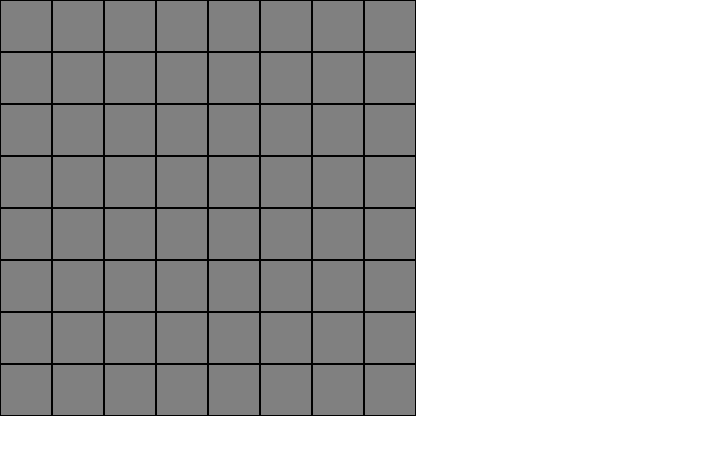
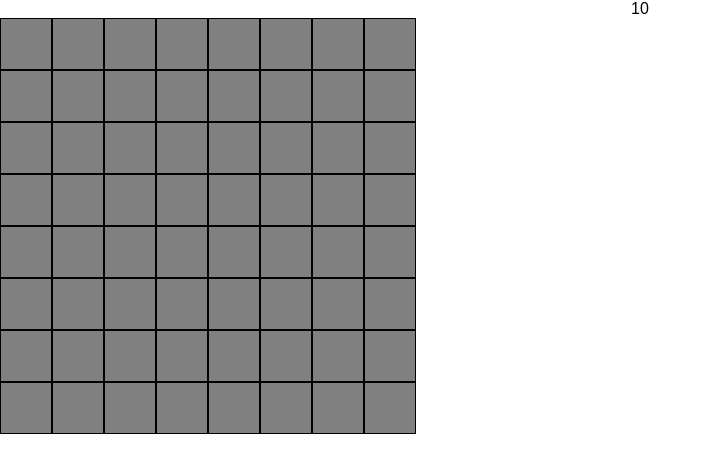
Before and after one commit to alacroix/minesweeper, a React (Create React App) app: page / in a window 1280 px wide. Shown: the top 472 px of the page, without its empty margins (0-712 px from the left). Built offline with nearby package versions, Linux system fonts and the light colour scheme.

Commit message:
Mobx and counter (#8)
* add mobx and mobx-react dependencies

* add game mobx store

* add Counter component

* connect mobx store to board and counter

* group-press only clear cells

```diff
--- a/package.json
+++ b/package.json
@@ -5,6 +5,8 @@
   "private": true,
   "dependencies": {
     "classnames": "2.2.5",
+    "mobx": "3.4.1",
+    "mobx-react": "4.3.5",
     "react": "16.2.0",
     "react-dom": "16.2.0"
   },
--- a/src/App.js
+++ b/src/App.js
@@ -3,12 +3,22 @@ import logo from './logo.svg';
 import './App.css';
 
 import Board from './components/Board';
+import Counter from './components/Counter';
+import Game from './stores/game';
 
 class App extends Component {
+  constructor(props) {
+    super(props);
+    this.game = new Game();
+  }
+
   render() {
     return (
       <div className="App">
-        <Board />
+        <header>
+          <Counter store={this.game} />
+        </header>
+        <Board store={this.game} />
       </div>
     );
   }
--- a/src/components/Board/Grid.js
+++ b/src/components/Board/Grid.js
@@ -21,7 +21,6 @@ class Grid extends Component {
 
   initGrid = () => {
     // init grid
-
     const grid = Array(ROW_NUMBER)
       .fill()
       .map((_, rowIndex) =>
@@ -91,7 +90,7 @@ class Grid extends Component {
     ) {
       this.getNeighboringCells(cell.rowIndex, cell.colIndex, grid).forEach(
         neighbor => {
-          if (neighbor.type !== 'mine' && neighbor.status !== 'pressed') {
+          if (neighbor.type !== 'mine' && neighbor.status === 'clear') {
             neighbor.status = 'pressed';
             if (neighbor.minesAround === 0) {
               this.pressNeighboringCells(neighbor, grid);
@@ -107,6 +106,8 @@ class Grid extends Component {
     const { grid } = this.state;
 
     const cell = grid[rowIndex][colIndex];
+
+    this.props.onCellClick(cell.status, newStatus);
 
     cell.status = newStatus;
 
--- a/src/components/Board/index.js
+++ b/src/components/Board/index.js
@@ -3,10 +3,17 @@ import React, { Component } from 'react';
 import Grid from './Grid';
 
 class Board extends Component {
+  handleCellClick = (oldStatus, newStatus) => {
+    const { incrementCounter, decrementCounter } = this.props.store;
+    if (oldStatus === 'clear' && newStatus === 'flagged') {
+      decrementCounter();
+    } else if (oldStatus === 'flagged') {
+      incrementCounter();
+    }
+  };
+
   render() {
-    return (
-      <Grid />
-    )
+    return <Grid onCellClick={this.handleCellClick} />;
   }
 }
 
--- /dev/null
+++ b/src/components/Counter/index.js
@@ -0,0 +1,11 @@
+import React, { Component } from 'react';
+import { observer } from 'mobx-react';
+
+class Counter extends Component {
+  render() {
+    const { counter } = this.props.store;
+    return <div>{counter}</div>;
+  }
+}
+
+export default observer(Counter);
--- /dev/null
+++ b/src/stores/game.js
@@ -0,0 +1,19 @@
+import { action, extendObservable } from 'mobx';
+
+class Game {
+  constructor() {
+    extendObservable(this, {
+      counter: 10
+    });
+  }
+
+  incrementCounter = action(() => {
+    this.counter += 1;
+  });
+
+  decrementCounter = action(() => {
+    this.counter -= 1;
+  });
+}
+
+export default Game;
```
Also changed, not shown: 1 other file (tests, documents, lock files or other folders).
